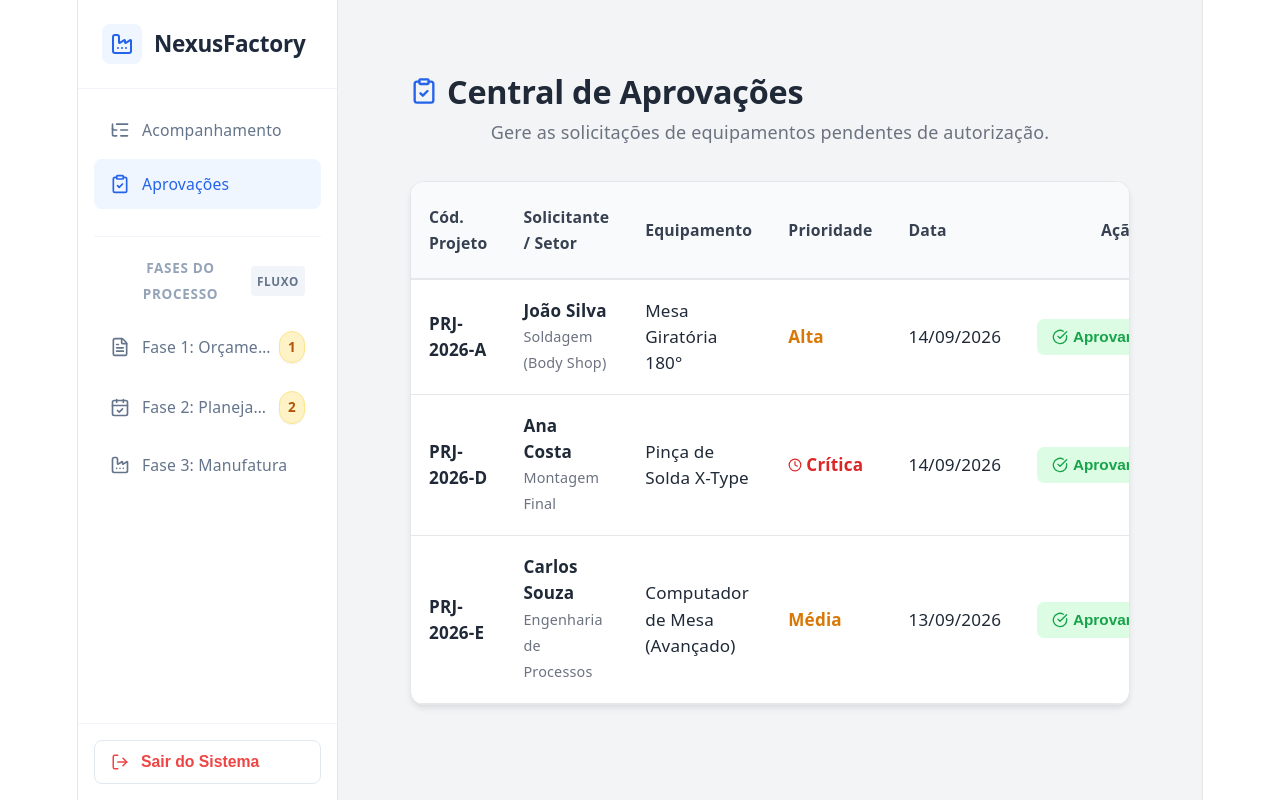
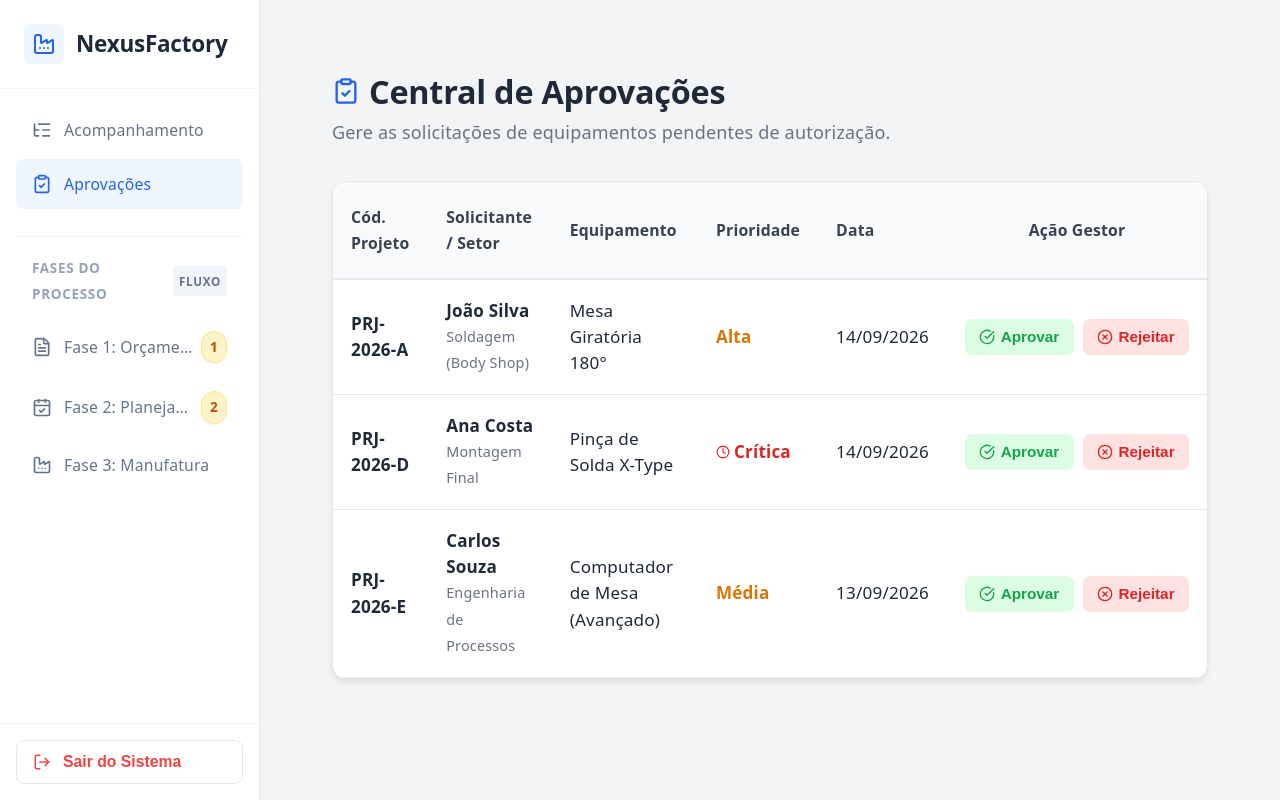
Before and after one commit to ItsNotNatan/ManufacturingLog, a React (Vite) app: page /aprovacoes in a window 1280 px wide. Built offline with nearby package versions, Linux system fonts and the light colour scheme; no server answers.

Commit message:
Add files via upload

```diff
--- a/src/index.css
+++ b/src/index.css
@@ -50,20 +50,23 @@
   }
 }
 
+/* src/index.css */
+
 body {
   margin: 0;
+  padding: 0;
+  /* Garante que a página inteira preenche o ecrã sem barras de rolagem estranhas */
+  width: 100vw;
+  height: 100vh;
+  overflow: hidden;
 }
 
 #root {
-  width: 1126px;
-  max-width: 100%;
-  margin: 0 auto;
-  text-align: center;
-  border-inline: 1px solid var(--border);
-  min-height: 100svh;
+  width: 100%;
+  height: 100%;
   display: flex;
   flex-direction: column;
-  box-sizing: border-box;
+  /* Removidas as larguras fixas, bordas e o texto centrado do Vite! */
 }
 
 h1,
@@ -77,20 +80,24 @@
   font-size: 56px;
   letter-spacing: -1.68px;
   margin: 32px 0;
+
   @media (max-width: 1024px) {
     font-size: 36px;
     margin: 20px 0;
   }
 }
+
 h2 {
   font-size: 24px;
   line-height: 118%;
   letter-spacing: -0.24px;
   margin: 0 0 8px;
+
   @media (max-width: 1024px) {
     font-size: 20px;
   }
 }
+
 p {
   margin: 0;
 }
```
